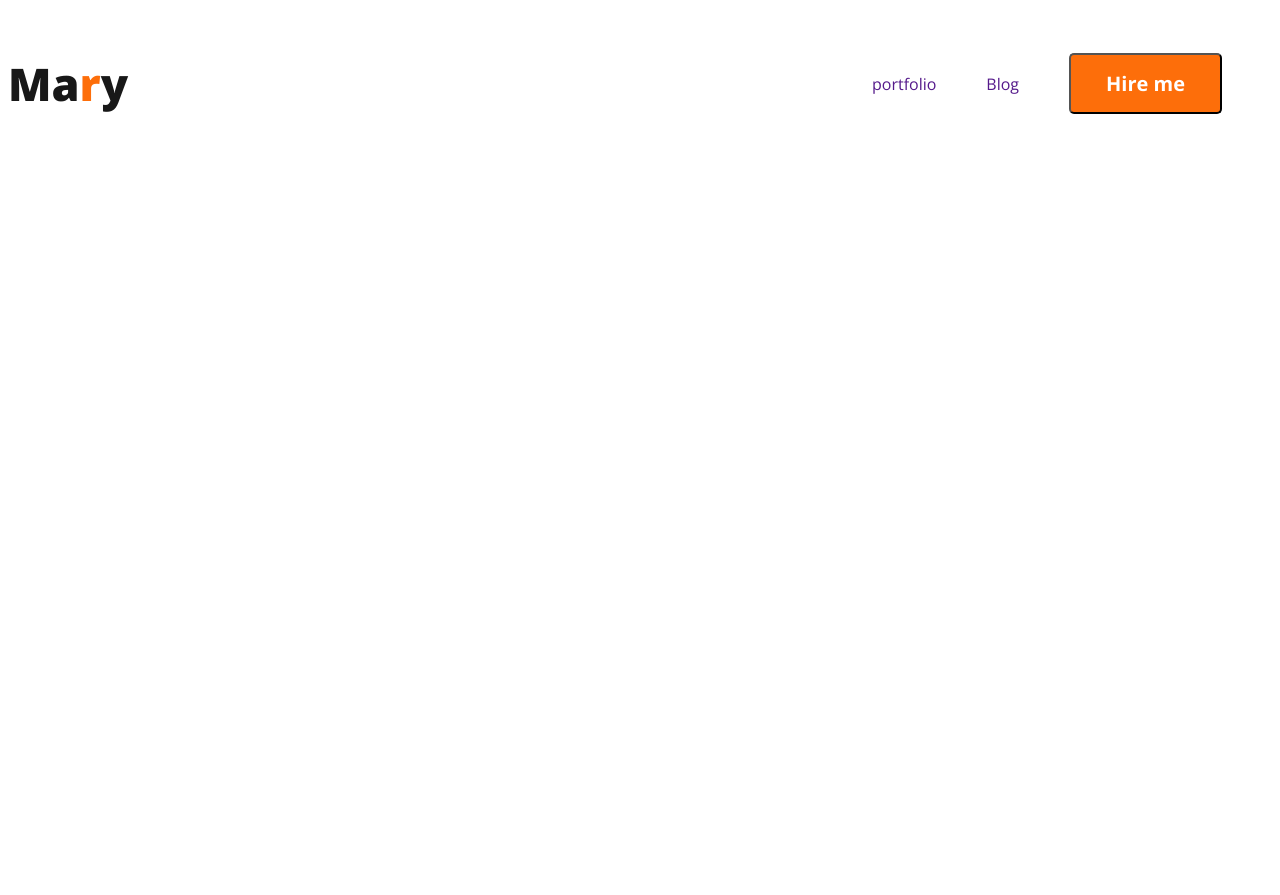
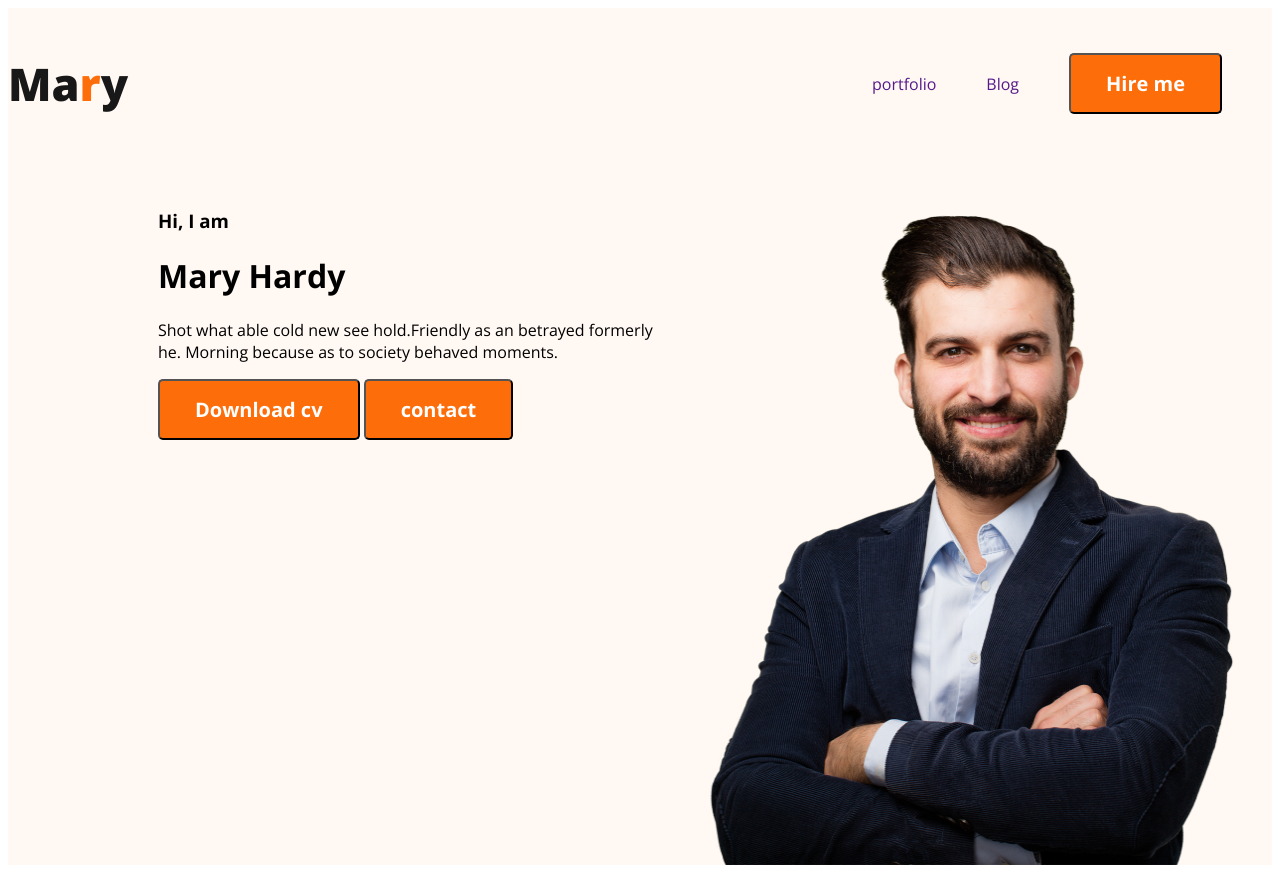
Before and after one commit to sagarahmedsajjad/webdevoloper-portfolio, a plain HTML site: page index.html in a window 1280 px wide. Before the commit the page ends 800 px from the top, so only its background shows below. Drawn offline with nearby package versions, Linux system fonts and the light colour scheme.

Commit message:
added profile pic

```diff
--- a/index.html
+++ b/index.html
@@ -10,7 +10,7 @@
     <link rel="stylesheet" href="styles/portfolio.css">
 </head>
 <body>
-    <header>
+    <header class="header">
 <nav>
     <h3 class="nav-title"> Ma<span class="text-primary">r</span>y </h3>
     <ul>
@@ -20,6 +20,17 @@
         <li><button class="btn-primary">Hire me</button></li>
     </ul>
 </nav>
+<div class="banner">
+<div>
+    <h3 class="banner-greeting">Hi, I  am</h3>
+    <h1 class="banner-title">Mary Hardy</h1>
+    <p>Shot what able cold new see hold.Friendly as an betrayed formerly he. Morning because as to society behaved moments.</p>
+    <button class="btn-primary">Download cv</button>
+    <button class="btn-primary">contact</button>
+</div>
+<img class="profile-pic" src="images/hardy.png" alt="">
+
+</div>
     </header>
     <main>
 
--- a/styles/portfolio.css
+++ b/styles/portfolio.css
@@ -47,3 +47,13 @@ nav li {
 nav a {
     text-decoration: none;
 }
+.header{
+     background: #FFF8F3;;
+}
+.banner{
+    margin: 30px 30px 30px 150px;
+    display: flex;
+}
+ .banner .profile-pic{
+    width: 580px;
+        height: 676px;}
```
